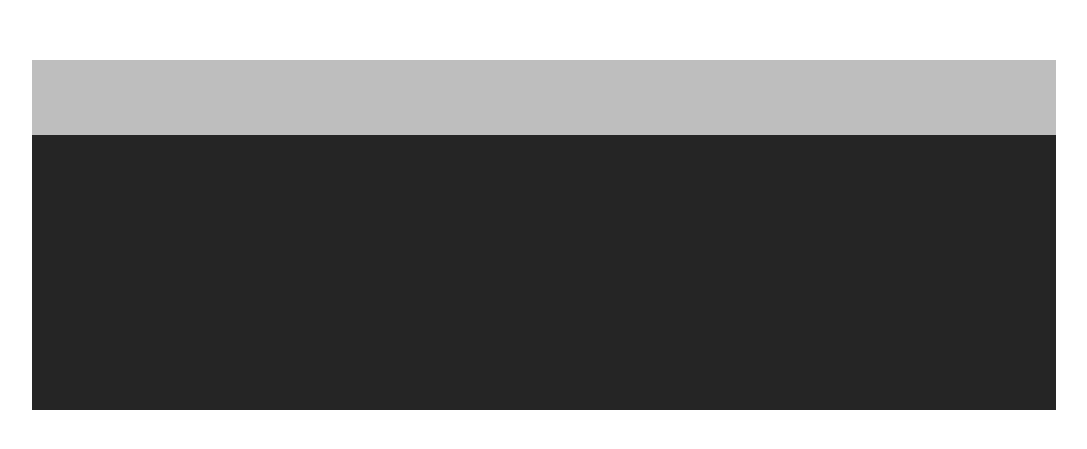
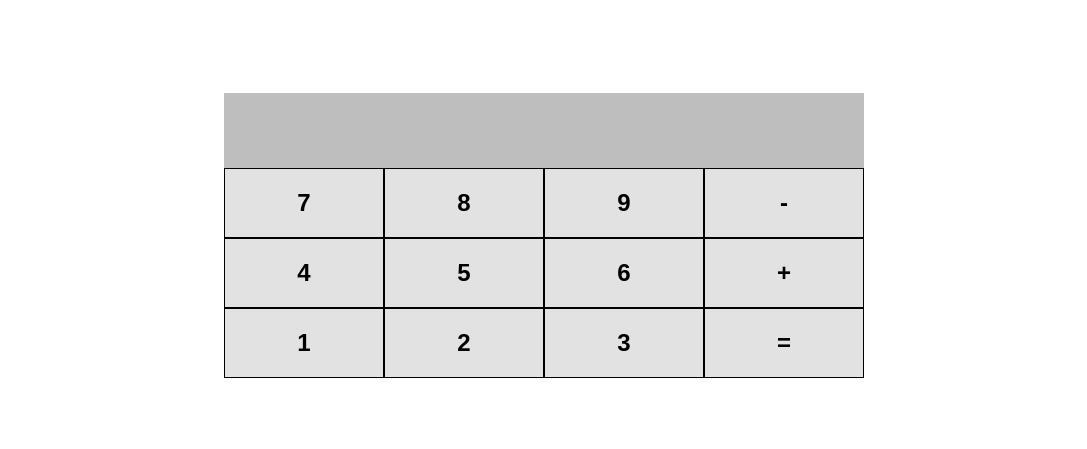
Before and after one commit to anajuliadev/calculadora-react, a React (Create React App) app: page / in a window 1280 px wide. Shown: the part 165-614 px from the top of the page, without its empty margins (96-1183 px from the left). Built offline with nearby package versions, Linux system fonts and the light colour scheme.

Commit message:
style: layout de calculadora

```diff
--- a/src/App.js
+++ b/src/App.js
@@ -1,11 +1,30 @@
-import { Container, Content } from './styles';
+import { Container, Content, Row, Column } from './styles';
 import Input from './components/Input';
+import Button from './components/Button';
 
 const App = () => {
   return (
     <Container>
       <Content>
         <Input/>
+        <Row>
+          <Button label={7}/>
+          <Button label={8}/>
+          <Button label={9}/>
+          <Button label={"-"}/>
+        </Row>
+        <Row>
+          <Button label={4}/>
+          <Button label={5}/>
+          <Button label={6}/>
+          <Button label={"+"}/>
+        </Row>
+        <Row>
+          <Button label={1}/>
+          <Button label={2}/>
+          <Button label={3}/>
+          <Button label={"="}/>
+        </Row>
       </Content>
     </Container>
   );
--- a/src/components/Button/index.js
+++ b/src/components/Button/index.js
@@ -1,8 +1,10 @@
-const Button = () => {
+import { ButtonContainer } from "./style";
+
+const Button = ( {label, onClick } ) => {
   return (
-    <div className="App">
-      Olá mundo
-    </div>
+    <ButtonContainer onClick={onClick}>
+      { label }
+    </ButtonContainer>
   );
 }
 
--- a/src/components/Button/style.js
+++ b/src/components/Button/style.js
@@ -1 +1,11 @@
 import styled from 'styled-components';
+
+export const ButtonContainer = styled.button`
+    padding: 20px;
+    border: 1px solid #ffffff;
+    background-color: #e2e2e2ff;
+    border: 1px solid #000000;
+    font-size: 24px;
+    font-weight: 700;
+    flex: 1;
+`
--- a/src/components/Input/style.js
+++ b/src/components/Input/style.js
@@ -5,21 +5,24 @@
     height: 75px;
     background-color: #202020ff;
 
-    displey: flex;
+    display: flex;
     align-items: center;
     justify-content: flex-end;
 
     font-size: 24px;
     font-family: 'Roboto';
 
+
     input {
         width: 100%;
-        height: 75px;
+        height: 100%;
         background-color: #bebebeff;
         border: 0;
         display: flex;
         flex-direction: column;
         align-items: flex-end;
+        padding: 0 10px;
+        box-sizing: border-box;
 
         font-size: 24px;
         font-family: 'Roboto';
--- a/src/styles.js
+++ b/src/styles.js
@@ -12,6 +12,19 @@
 
 export const Content = styled.div`
     background-color: #252525ff;
-    width: 80%;
-    min-height: 350px;
+    width: 50%;
 `
+
+export const Row = styled.div`
+    display: flex;
+    flex-direction: row;
+    justify-content: space-between;
+    align-items: center;
+`
+
+export const Column = styled.div`
+    display: flex;
+    flex-direction: row;
+    justify-content: space-between;
+    align-items: center;
+`
```
Also changed, not shown: 1 other file (tests, documents, lock files or other folders).
